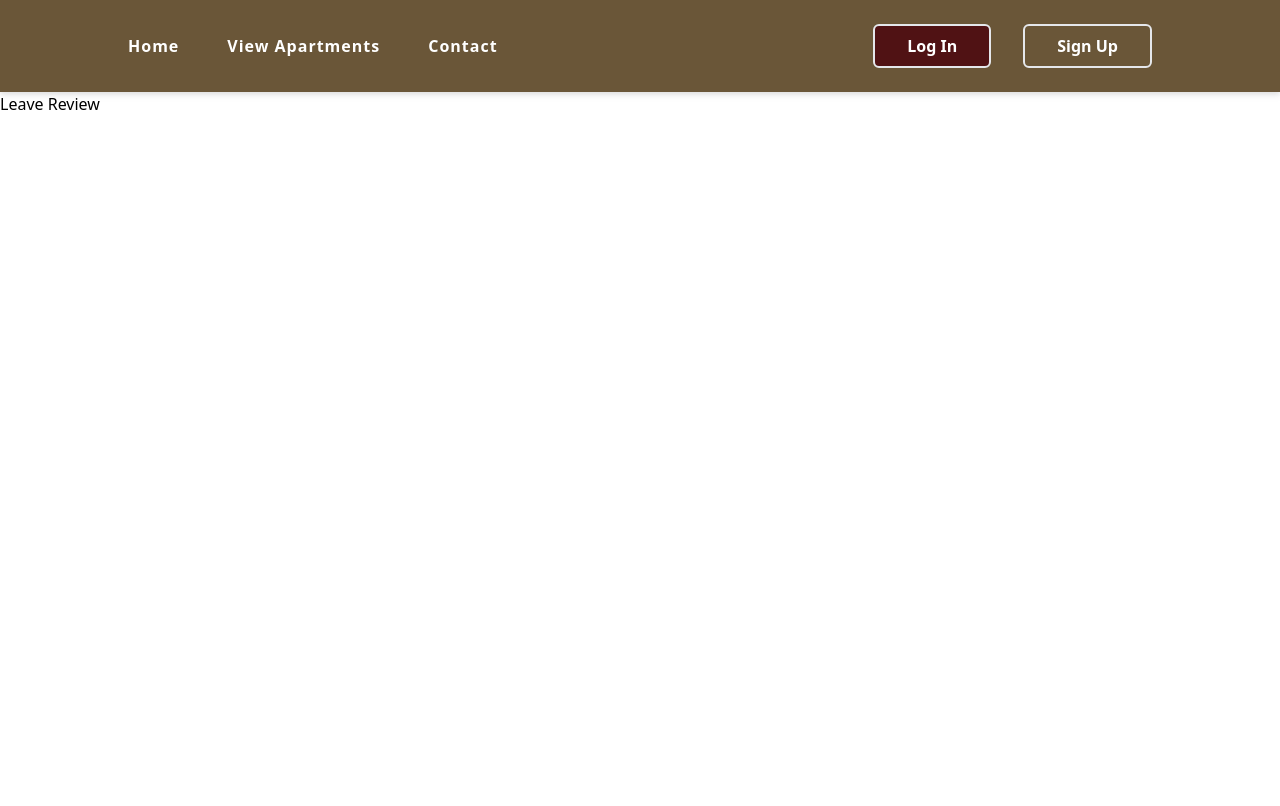
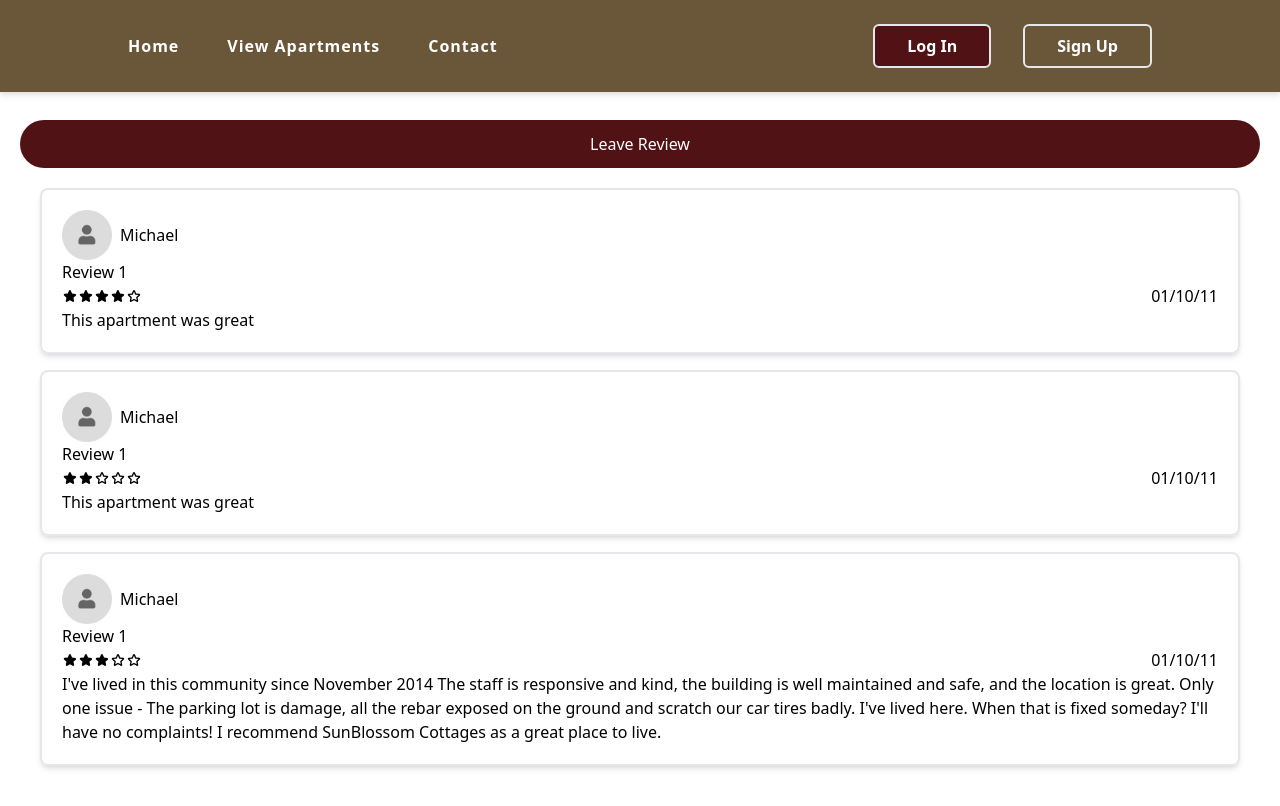
Before and after one commit to MichaelAlex03/BobcatLiving, a React app in the folder bobcatLiving/: page /reviews in a window 1280 px wide. Built offline with nearby package versions, Linux system fonts and the light colour scheme; the HTML template or start-up script is replaced by a standard one.

Commit message:
reviewpage and reviewCards setup

```diff
--- a/bobcatLiving/src/Pages/createReview.tsx
+++ b/bobcatLiving/src/Pages/createReview.tsx
@@ -3,9 +3,9 @@ import Navbar from '../components/Navbar'
 import Slider from '@mui/material/Slider'
 
 interface Review{
-    title: String,
-    date: String,
-    reviewContent: String
+    title: string,
+    date: string,
+    reviewContent: string
 }
 
 export const CreateReview = () => {
@@ -30,7 +30,7 @@ export const CreateReview = () => {
 
     console.log(rating)
 
-    const handleChange = (e: React.ChangeEvent<HTMLInputElement>) => {
+    const handleChange = (e: React.ChangeEvent<HTMLInputElement> |  React.ChangeEvent<HTMLTextAreaElement>) => {
         const {name, value} = e.target;
         setReviewData(prevReviewData => {
             return {
@@ -48,11 +48,11 @@ export const CreateReview = () => {
         <>
             <Navbar />
             <div className='flex flex-col items-center h-[90vh]'>
-                <div className='flex flex-col items-center m-5'>
+                <div className='flex flex-col mt-5'>
                     <h1 className='text-3xl font-bold'>Create Review</h1>
-                    <p className='text-l font-bold'>for Bobcat Village</p>
+                    <p className='text-l font-bold text-center'>for Bobcat Village</p>
                 </div>
-                <div className='flex flex-col h-[80vh] w-[80vw] gap-2'>
+                <div className='flex flex-col h-[80vh] w-[80vw] gap-2 sm:w-[60vw] md:w-[50vw] lg:w-[50vw] xl:w-[40vw] 2xl:w-[40vw]'>
                     <div>
                         <label htmlFor='title'>Rating</label>
                         <div className='flex gap-4'>
@@ -66,7 +66,7 @@ export const CreateReview = () => {
                                 value={rating}
                                 onChange={handleSlider}
                             />
-                            <input className='border-2 border-gray-300 w-[15vw] h-[5vh]'
+                            <input className='border-2 border-gray-300 w-[15vw] 2xl:w-[10vw] h-[5vh]'
                                 type='text'
                                 name='rating'
                                 value={rating}
@@ -81,6 +81,7 @@ export const CreateReview = () => {
                             type='text'
                             name='title'
                             placeholder='Title'
+                            id='title'
                         />
                     </div>
                     <div className='flex flex-col'>
@@ -88,13 +89,14 @@ export const CreateReview = () => {
                         {reviewData.date}
                     </div>
                     <div className='flex flex-col'>
-                        <label htmlFor='title'>Review</label>
+                        <label htmlFor='reviewContent'>Review</label>
                         <textarea className='border-2 border-gray-300 h-[20vh]'
-                            onChange={() => handleChange}
-                            value={reviewData.reviewContent as string} //Ensures that what is inputed is a string
-                            name='reviewContent'></textarea>
+                            onChange={handleChange}
+                            value={reviewData.reviewContent} //Ensures that what is inputed is a string
+                            name='reviewContent'
+                            id='reviewContent'></textarea>
                     </div>
-                    <button type='submit' className='submit mt-5'>Create Review</button>
+                    <button type='submit' className='submit mt-5'><a href="/reviews">Create Review</a></button>
                 </div>
             </div>
         </>
--- a/bobcatLiving/src/Pages/reviews.tsx
+++ b/bobcatLiving/src/Pages/reviews.tsx
@@ -4,12 +4,34 @@ import ReviewCard from '../components/reviewCard'
 
 export const Reviews = () => {
   return (
-
-    <div>
-      <Navbar/>
-      <button><a href="/createReview">Leave Review</a></button>
-    </div>
+    <>
+      <Navbar />
+      <div className='p-5'>
+        <button className='submit'><a href="/createReview">Leave Review</a></button>
+        <div className='flex flex-col m-5 gap-4'>
+          <ReviewCard
+            username='Michael'
+            title="Review 1"
+            date="01/10/11"
+            content="This apartment was great"
+            rating={4}/>
+          <ReviewCard
+            username='Michael'
+            title="Review 1"
+            date="01/10/11"
+            content="This apartment was great"
+            rating={2}/>
+          <ReviewCard
+            username='Michael'
+            title="Review 1"
+            date="01/10/11"
+            content="I've lived in this community since November 2014 The staff is responsive and kind, the building is well maintained and safe, and the location is great. Only one issue - The parking lot is damage, all the rebar exposed on the ground and scratch our car tires badly. I've lived here. When that is fixed someday? I'll have no complaints! I recommend SunBlossom Cottages as a great place to live."
+            rating={3}/>
+        </div>
+      </div>
+    </>
   )
 }
 
+
 export default Reviews;
--- a/bobcatLiving/src/components/reviewCard.tsx
+++ b/bobcatLiving/src/components/reviewCard.tsx
@@ -1,15 +1,72 @@
 import React, { FC } from 'react'
+import {
+  TiStarFullOutline,
+  TiStarHalfOutline,
+  TiStarOutline,
+} from "react-icons/ti";
 
 interface ReviewProps{
-    title: String,
-    date: Number,
-    content: String
+    username: string,
+    title: string,
+    date: string,
+    content: string,
+    rating: number
 }
 
-export const ReviewCard: FC<ReviewProps> = (props): JSX.Element => {
+export const ReviewCard: FC<ReviewProps> = ({title, date, content, username, rating}): JSX.Element => {
   return (
-    <div></div>
+    <div className='border-2 w-full rounded-lg shadow-md select-none p-5'>
+      <div className='flex items-center gap-2'>
+        <img src='../images/avatar.jpg'
+          width="50px"
+          height="20px"
+        />
+        <p>{username}</p>
+      </div>
+      <div>
+        <h1>{title}</h1>
+      </div>
+      <div className='flex justify-between items-center'>
+        <StarRating rating={rating} />
+        <p>{date}</p>
+      </div>
+      <div>
+        <p>{content}</p>
+      </div>
+    </div>
   )
 }
 
+function getStatus(rating: number, position: number) {
+  if (rating >= position) {
+    return "filled";
+  } else if (position - rating === 0.5) {
+    return "half";
+  } else {
+    return "empty";
+  }
+}
+
+function StarRating({ rating }: { rating: number }) {
+  return (
+    <div className="flex">
+      <Star status={getStatus(rating, 1)} />
+      <Star status={getStatus(rating, 2)} />
+      <Star status={getStatus(rating, 3)} />
+      <Star status={getStatus(rating, 4)} />
+      <Star status={getStatus(rating, 5)} />
+    </div>
+  );
+}
+
+function Star({ status }: { status: "filled" | "half" | "empty" }) {
+  return status === "filled" ? (
+    <TiStarFullOutline />
+  ) : status === "half" ? (
+    <TiStarHalfOutline />
+  ) : (
+    <TiStarOutline />
+  );
+}
+
 export default ReviewCard
--- a/bobcatLiving/src/index.css
+++ b/bobcatLiving/src/index.css
@@ -18,6 +18,7 @@
   .submit{
     @apply bg-bar w-full hover:bg-blue-600 text-white font-medium py-3 px-4 rounded-3xl mt-2 ;
   }
+
 }
 
 @layer utilities{
```
Also changed, not shown: bobcatLiving/public/images/avatar.jpg (added).
